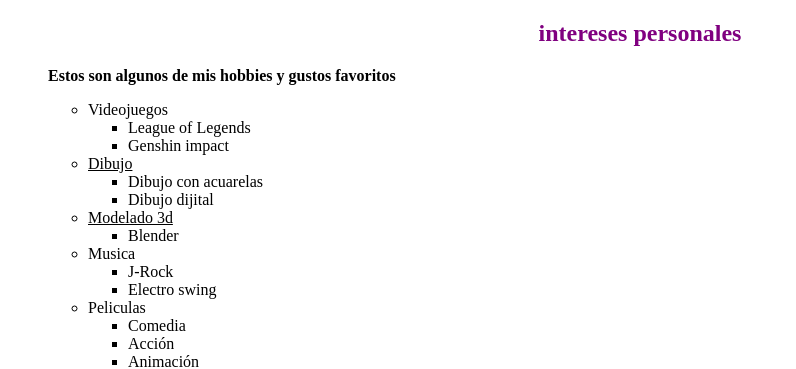
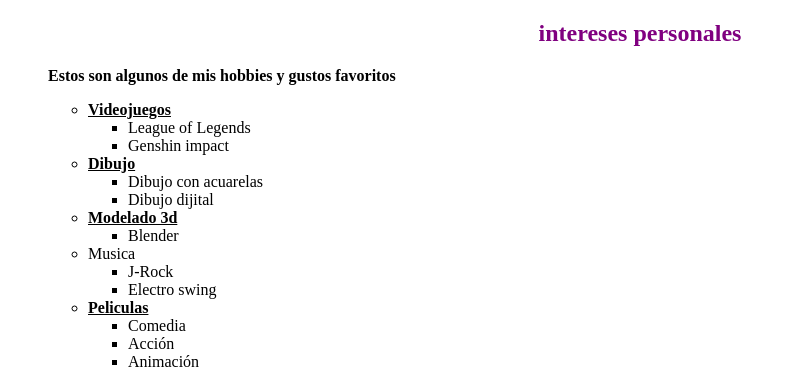
Before and after one commit to YitzhakB/Parcial1, a plain HTML site: page pagina 3.html in a window 1280 px wide. Shown: the top 369 px of the page, without its empty margins (0-796 px from the left). Drawn offline with Linux system fonts and the light colour scheme.

Commit message:
Update pagina 3.html

```diff
--- a/pagina 3.html
+++ b/pagina 3.html
@@ -10,17 +10,17 @@
 <ul>
 	<p><b>Estos son algunos de mis hobbies y gustos favoritos</b></p>
 	<ul>
-			<li>Videojuegos</li>
+			<li><b><U>Videojuegos</U></b></li>
 			<ul>
 				<li>League of Legends</li>
 				<li>Genshin impact</li>
 			</ul>
-			<li><U>Dibujo</U></li>
+			<li><b><U>Dibujo</U></b></li>
 			<ul>
 				<li>Dibujo con acuarelas</li>
 				<li>Dibujo dijital</li>
 			</ul>
-			<li><U>Modelado 3d</U></li>
+			<li><b><U>Modelado 3d</U></b></li>
 			<ul>
 				<li>Blender</li>
 			</ul>
@@ -29,7 +29,7 @@
 				<li>J-Rock</li>
 				<li>Electro swing</li>
 			</ul>
-			<li>Peliculas</li>
+			<li><b><U>Peliculas</U></b></li>
 			<ul>
 				<li>Comedia</li>
 				<li>Acción</li>
```
